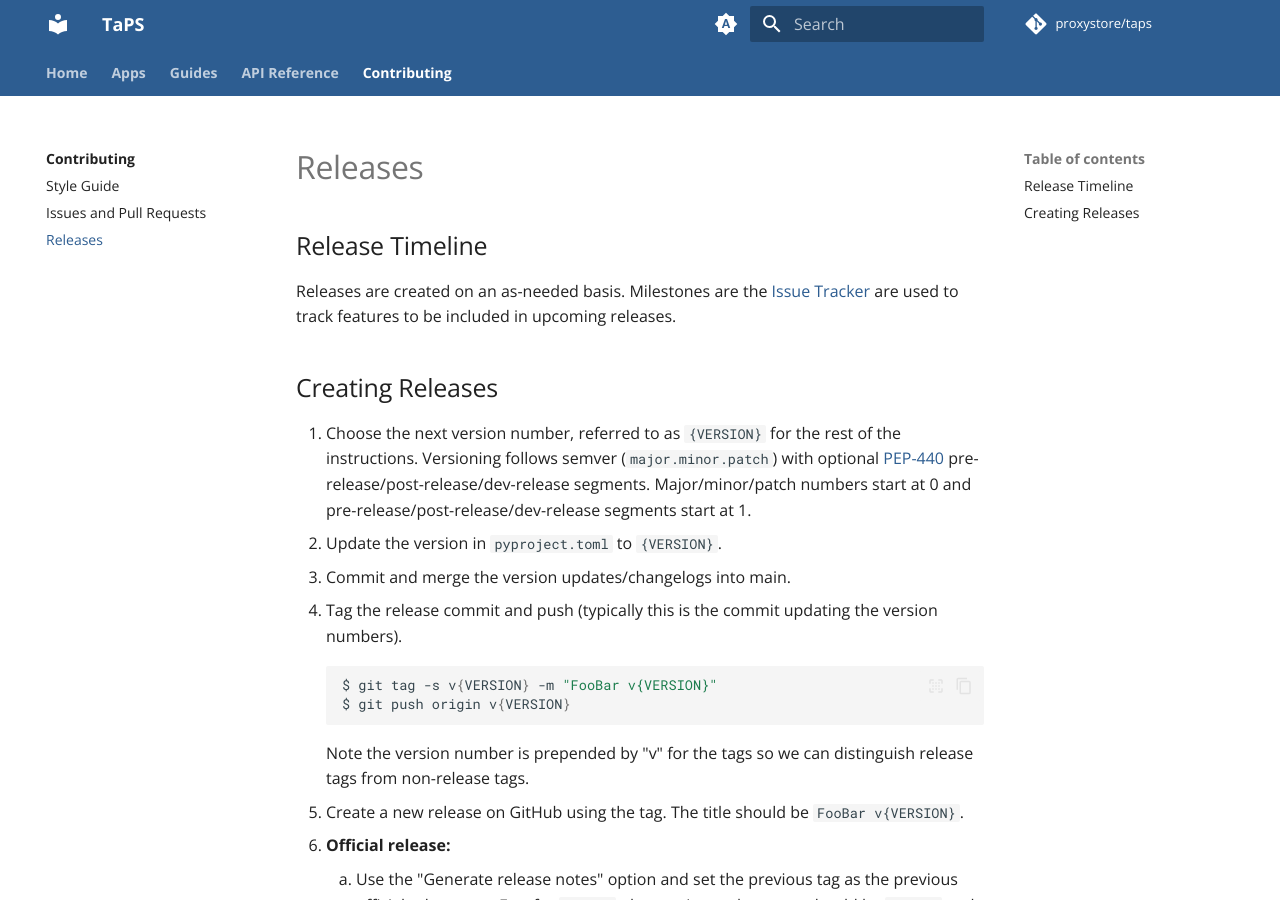
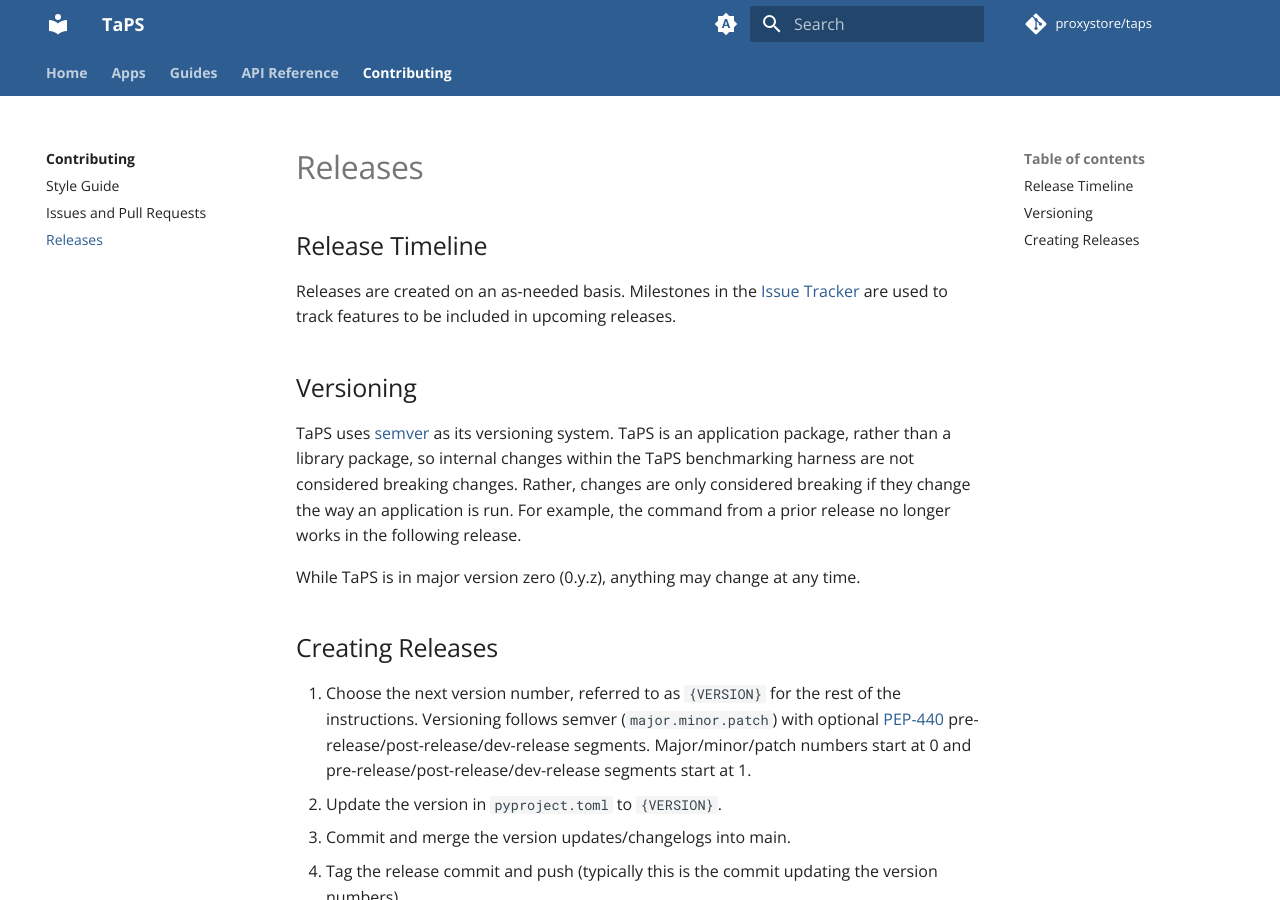
Before and after one commit to proxystore/taps, an MkDocs documentation site: the page built from docs/contributing/releases.md, in a window 1280 px wide and 900 px high. Built offline with MkDocs 1.6.1 and Material for MkDocs 9.7.7, drawn with Linux system fonts in a browser that asks for light colours; comment, search, counter and statistics services are not loaded; the version menu is left out.

Commit message:
Update docs for release

```diff
--- a/docs/contributing/releases.md
+++ b/docs/contributing/releases.md
@@ -1,7 +1,16 @@
 ## Release Timeline
 
 Releases are created on an as-needed basis.
-Milestones are the [Issue Tracker](https://github.com/proxystore/taps/issues){target=_blank} are used to track features to be included in upcoming releases.
+Milestones in the [Issue Tracker](https://github.com/proxystore/taps/issues){target=_blank} are used to track features to be included in upcoming releases.
+
+## Versioning
+
+TaPS uses [semver](https://semver.org/) as its versioning system.
+TaPS is an application package, rather than a library package, so internal changes within the TaPS benchmarking harness are not considered breaking changes.
+Rather, changes are only considered breaking if they change the way an application is run.
+For example, the command from a prior release no longer works in the following release.
+
+While TaPS is in major version zero (0.y.z), anything may change at any time.
 
 ## Creating Releases
 
```
Also changed, not shown: README.md (+0 -2 lines).
